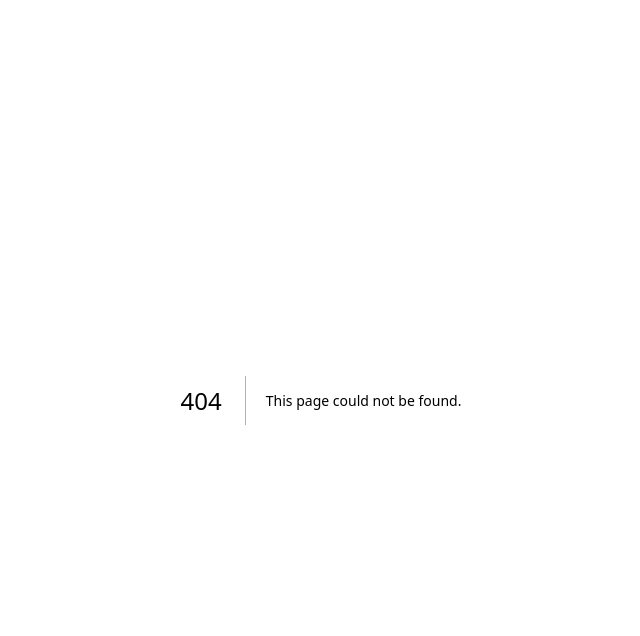
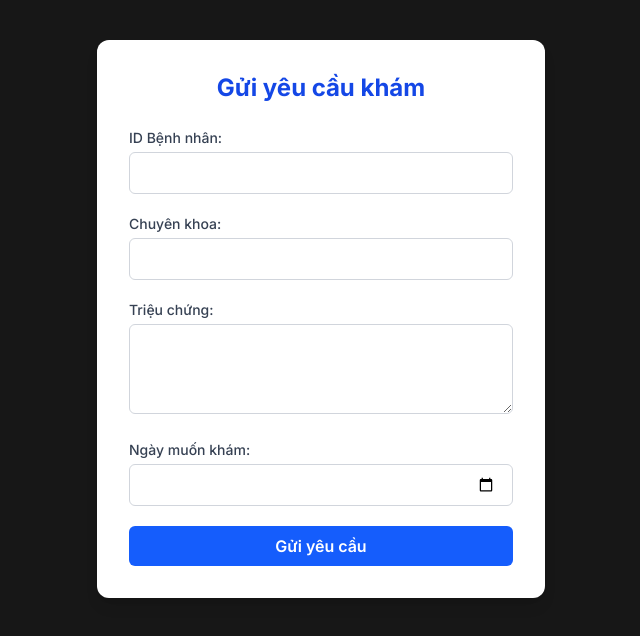
Before and after one commit to HuynhMinhLuan-B2106842/project_tt, a Next.js app in the folder frontend/: page /benhnhan/yeucau in a window 1280 px wide. Before the commit this address had no page. Shown: the top 636 px of the page, without its empty margins (319-959 px from the left). Built offline with nearby package versions, Linux system fonts and the light colour scheme.

Commit message:
creat trang yeu cau benh nhan

```diff
--- /dev/null
+++ b/frontend/app/benhnhan/yeucau/page.tsx
@@ -0,0 +1,114 @@
+"use client"
+import { useState } from 'react';
+
+export default function YeuCauKham() {
+  const [idBenhNhan, setIdBenhNhan] = useState('');
+  const [chuyenKhoa, setChuyenKhoa] = useState('');
+  const [trieuChung, setTrieuChung] = useState('');
+  const [ngayMuonKham, setNgayMuonKham] = useState('');
+  const [loading, setLoading] = useState(false);
+  const [message, setMessage] = useState('');
+
+  const handleSubmit = async (e: React.FormEvent<HTMLFormElement>) => {
+    e.preventDefault();
+    setLoading(true);
+    setMessage('');
+
+    if (!idBenhNhan || !chuyenKhoa || !trieuChung || !ngayMuonKham) {
+      setMessage('Vui lòng điền đầy đủ thông tin');
+      setLoading(false);
+      return;
+    }
+
+    try {
+      const res = await fetch('http://localhost:9000/api/yeucau', {
+        method: 'POST',
+        headers: { 'Content-Type': 'application/json' },
+        body: JSON.stringify({
+          ma_BN: idBenhNhan,
+          chuyen_khoa: chuyenKhoa,
+          trieu_chung: trieuChung,
+          ngay_muon_kham: ngayMuonKham,
+        }),
+      });
+
+      const data = await res.json();
+      if (!res.ok) {
+        setMessage(data.message || 'Gửi yêu cầu thất bại');
+      } else {
+        setMessage('✅ Gửi yêu cầu thành công!');
+        setIdBenhNhan('');
+        setChuyenKhoa('');
+        setTrieuChung('');
+        setNgayMuonKham('');
+      }
+    } catch (error) {
+      setMessage('❌ Lỗi kết nối tới server');
+    }
+    setLoading(false);
+  };
+
+  return (
+    <div className="max-w-md mx-auto mt-10 bg-white shadow-lg rounded-xl p-8">
+      <h2 className="text-2xl font-bold text-blue-700 mb-6 text-center">Gửi yêu cầu khám</h2>
+      <form onSubmit={handleSubmit} className="space-y-5">
+        <div>
+          <label className="block text-sm font-medium text-gray-700 mb-1">ID Bệnh nhân:</label>
+          <input
+            type="text"
+            placeholder="Nhập ID bệnh nhân"
+            value={idBenhNhan}
+            onChange={(e) => setIdBenhNhan(e.target.value)}
+            className="w-full px-4 py-2 border border-gray-300 rounded-md focus:outline-none focus:ring-2 focus:ring-blue-500"
+            required
+          />
+        </div>
+
+        <div>
+          <label className="block text-sm font-medium text-gray-700 mb-1">Chuyên khoa:</label>
+          <input
+            type="text"
+            value={chuyenKhoa}
+            onChange={(e) => setChuyenKhoa(e.target.value)}
+            className="w-full px-4 py-2 border border-gray-300 rounded-md focus:outline-none focus:ring-2 focus:ring-blue-500"
+            required
+          />
+        </div>
+
+        <div>
+          <label className="block text-sm font-medium text-gray-700 mb-1">Triệu chứng:</label>
+          <textarea
+            value={trieuChung}
+            onChange={(e) => setTrieuChung(e.target.value)}
+            className="w-full px-4 py-2 border border-gray-300 rounded-md focus:outline-none focus:ring-2 focus:ring-blue-500"
+            rows={3}
+            required
+          />
+        </div>
+
+        <div>
+          <label className="block text-sm font-medium text-gray-700 mb-1">Ngày muốn khám:</label>
+          <input
+            type="date"
+            value={ngayMuonKham}
+            onChange={(e) => setNgayMuonKham(e.target.value)}
+            className="w-full px-4 py-2 border border-gray-300 rounded-md focus:outline-none focus:ring-2 focus:ring-blue-500"
+            required
+          />
+        </div>
+
+        <button
+          type="submit"
+          disabled={loading}
+          className="w-full bg-blue-600 hover:bg-blue-700 text-white font-semibold py-2 rounded-md transition duration-300"
+        >
+          {loading ? 'Đang gửi...' : 'Gửi yêu cầu'}
+        </button>
+      </form>
+
+      {message && (
+        <p className="mt-4 text-center text-sm font-medium text-red-600">{message}</p>
+      )}
+    </div>
+  );
+}
--- a/frontend/app/page.tsx
+++ b/frontend/app/page.tsx
@@ -35,7 +35,9 @@ export default function Home() {
             <Button variant="outline" className="hidden md:flex">
               Đăng nhập
             </Button>
-            <Button>Đặt lịch khám</Button>
+            <Button asChild>
+              <Link href="/benhnhan/yeucau">Đặt lịch khám</Link>
+            </Button>
           </div>
         </div>
       </header>
```
